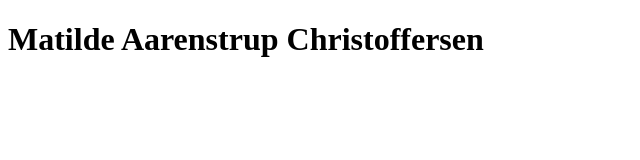
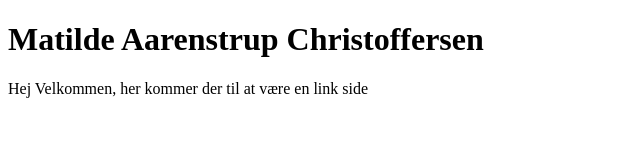
Before and after one commit to Matilde93/Matilde93.github.io, a plain HTML site: page index.html in a window 1280 px wide. Shown: the whole page, without its empty margins (0-640 px from the left). Drawn offline with Linux system fonts and the light colour scheme.

Commit message:
Update index.html

```diff
--- a/index.html
+++ b/index.html
@@ -4,6 +4,7 @@
   <head></head>
   <body>
     <h1>Matilde Aarenstrup Christoffersen</h1>
+    <p>Hej Velkommen, her kommer der til at være en link side</p>
   </body>
 
 </html>
```
